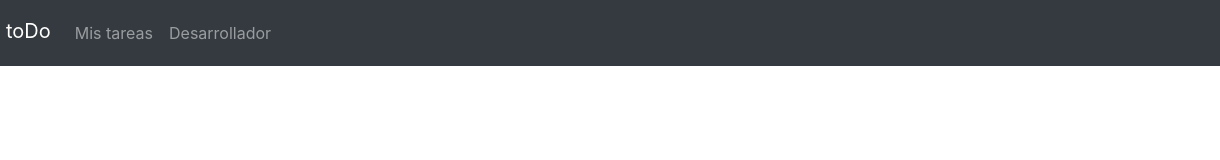
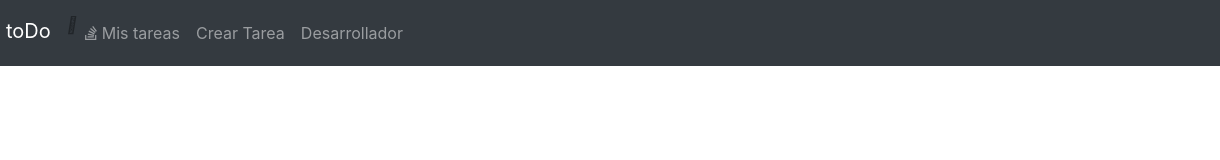
Before and after one commit to iRetray/toDoApp, a React app in the folder todo/: page /home in a window 1280 px wide. Shown: the full height of the page, 60-1280 px from the left. Built offline with nearby package versions, Linux system fonts and the light colour scheme.

Commit message:
Añadidas caracteristicas de FontAwesome

```diff
--- a/todo/package.json
+++ b/todo/package.json
@@ -3,10 +3,15 @@
   "version": "0.1.0",
   "private": true,
   "dependencies": {
+    "@fortawesome/fontawesome-svg-core": "^1.2.29",
+    "@fortawesome/free-brands-svg-icons": "^5.13.1",
+    "@fortawesome/free-solid-svg-icons": "^5.13.1",
+    "@fortawesome/react-fontawesome": "^0.1.11",
     "@testing-library/jest-dom": "^4.2.4",
     "@testing-library/react": "^9.5.0",
     "@testing-library/user-event": "^7.2.1",
     "bootstrap": "^4.5.0",
+    "font-awesome": "^4.7.0",
     "react": "^16.13.1",
     "react-dom": "^16.13.1",
     "react-router-dom": "^5.2.0",
--- a/todo/public/index.html
+++ b/todo/public/index.html
@@ -3,6 +3,7 @@
   <head>
     <meta charset="utf-8" />
     <link rel="icon" href="%PUBLIC_URL%/favicon.ico" />
+    <link href="https://stackpath.bootstrapcdn.com/font-awesome/4.7.0/css/font-awesome.min.css">
     <meta name="viewport" content="width=device-width, initial-scale=1" />
     <meta name="theme-color" content="#000000" />
     <meta
--- a/todo/src/components/NavBar.js
+++ b/todo/src/components/NavBar.js
@@ -2,6 +2,8 @@ import React from 'react'
 import { Link } from 'react-router-dom'
 import iconNav from '../img/tareas.svg'
 import './styles/NavBar.css'
+import { FontAwesomeIcon } from '@fortawesome/react-fontawesome'
+import { faStackOverflow } from "@fortawesome/free-brands-svg-icons"
 
 export default class NavBar extends React.Component {
     render() {
@@ -13,8 +15,12 @@ export default class NavBar extends React.Component {
                 </Link>
                 <div className="collapse navbar-collapse" id="navbarCollapse">
                     <ul className="navbar-nav mr-auto">
+                        <div><i className="fab fa-stack-overflow"></i></div>
                         <li className="nav-item">
-                            <Link className="nav-link" to="/home/tasks">Mis tareas</Link>
+                            <Link className="nav-link" to="/home/tasks"><FontAwesomeIcon icon={faStackOverflow} /> Mis tareas</Link>
+                        </li>
+                        <li className="nav-item">
+                            <Link className="nav-link" to="/home/dev">Crear Tarea</Link>
                         </li>
                         <li className="nav-item">
                             <Link className="nav-link" to="/home/dev">Desarrollador</Link>
--- a/todo/src/index.js
+++ b/todo/src/index.js
@@ -2,5 +2,6 @@ import React from 'react';
 import ReactDOM from 'react-dom';
 import ToDo from './ToDo';
 import 'bootstrap/dist/css/bootstrap.min.css';
+import 'font-awesome/css/font-awesome.min.css';
 
 ReactDOM.render(<ToDo />, document.getElementById('app'));
```
Also changed, not shown: 1 other file.
